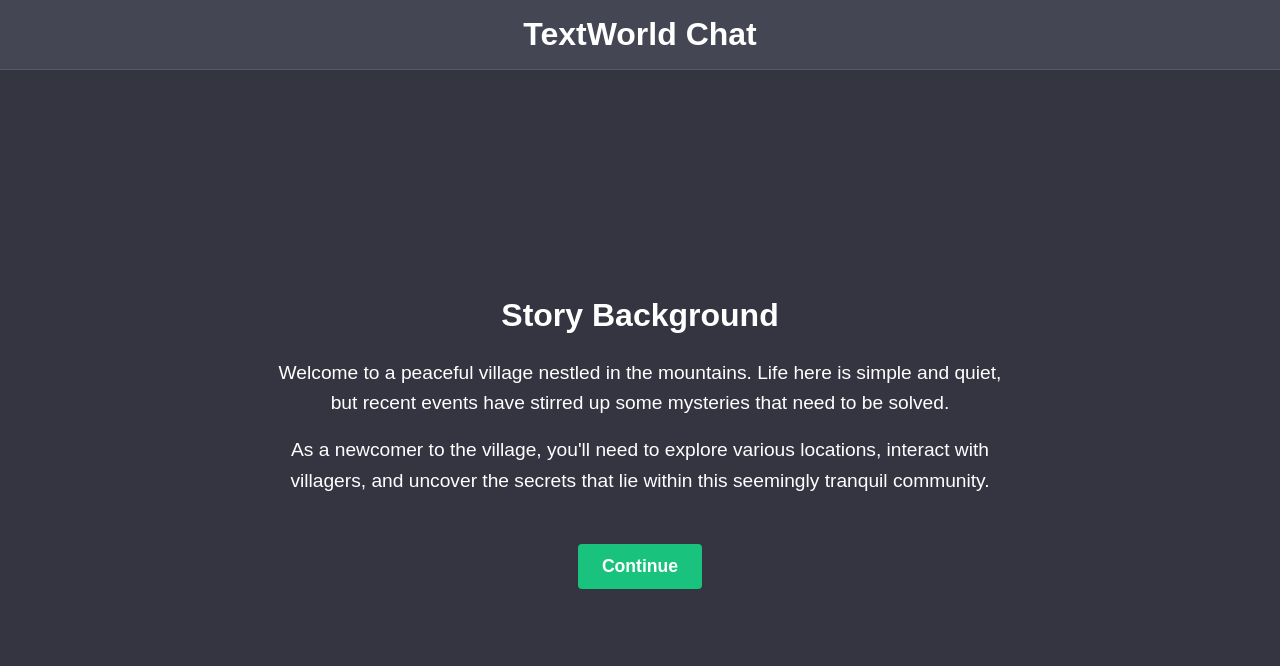
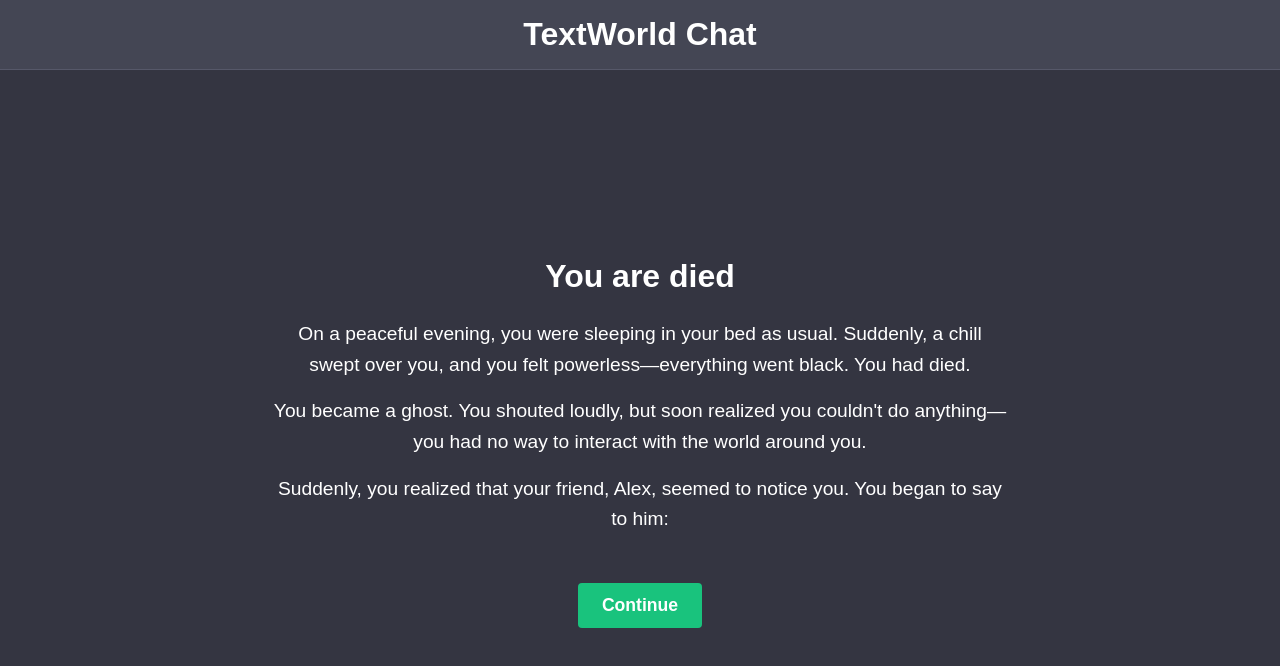
Before and after one commit to VJZ-1025/eece7398_final_project, a Vue app in the folder web/: page / in a window 1280 px wide. Both pictures are taken after a click on the button "Start Game". Shown: the top 666 px of the page. Built offline with nearby package versions, Linux system fonts and the light colour scheme.

Commit message:
Add chat round tracking and update story background in GameFlow component

```diff
--- a/web/src/components/GameFlow.vue
+++ b/web/src/components/GameFlow.vue
@@ -9,9 +9,10 @@
     <!-- Story Background Screen -->
     <div v-if="currentScreen === 'story'" class="screen story-screen">
       <div class="story-content">
-        <h2>Story Background</h2>
-        <p>Welcome to a peaceful village nestled in the mountains. Life here is simple and quiet, but recent events have stirred up some mysteries that need to be solved.</p>
-        <p>As a newcomer to the village, you'll need to explore various locations, interact with villagers, and uncover the secrets that lie within this seemingly tranquil community.</p>
+        <h2>You are died</h2>
+        <p>On a peaceful evening, you were sleeping in your bed as usual. Suddenly, a chill swept over you, and you felt powerless—everything went black. You had died.</p>
+        <p>You became a ghost. You shouted loudly, but soon realized you couldn't do anything—you had no way to interact with the world around you.</p>
+        <p>Suddenly, you realized that your friend, Alex, seemed to notice you. You began to say to him:</p>
       </div>
       <button @click="nextScreen" class="next-button">Continue</button>
     </div>
```
Also changed, not shown: 1 other file (tests, documents, lock files or other folders).
